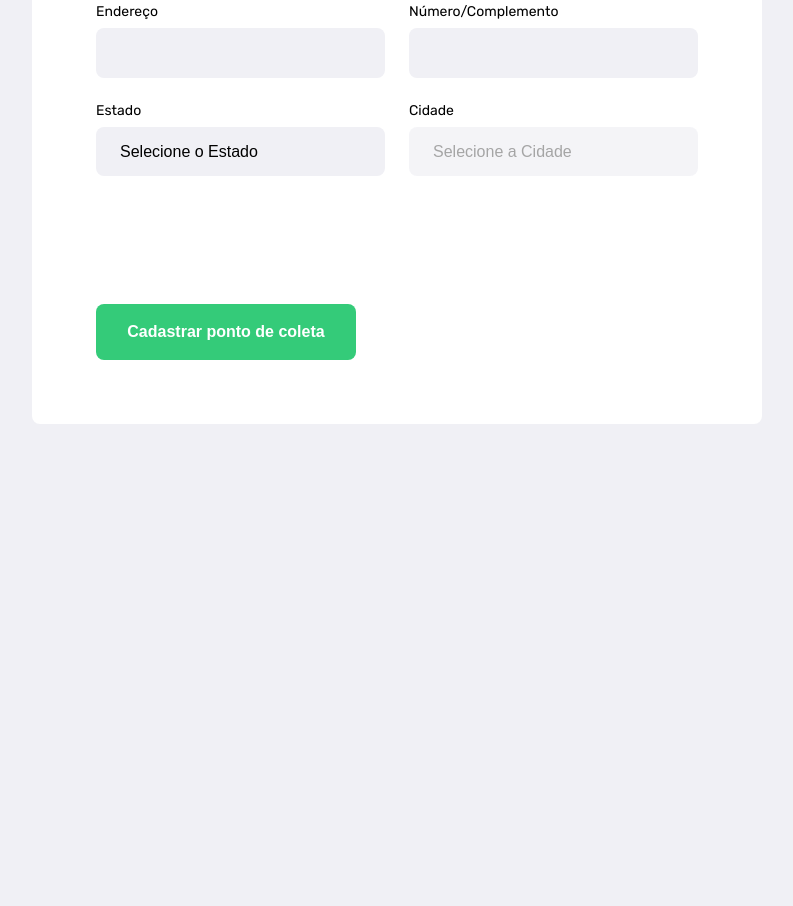
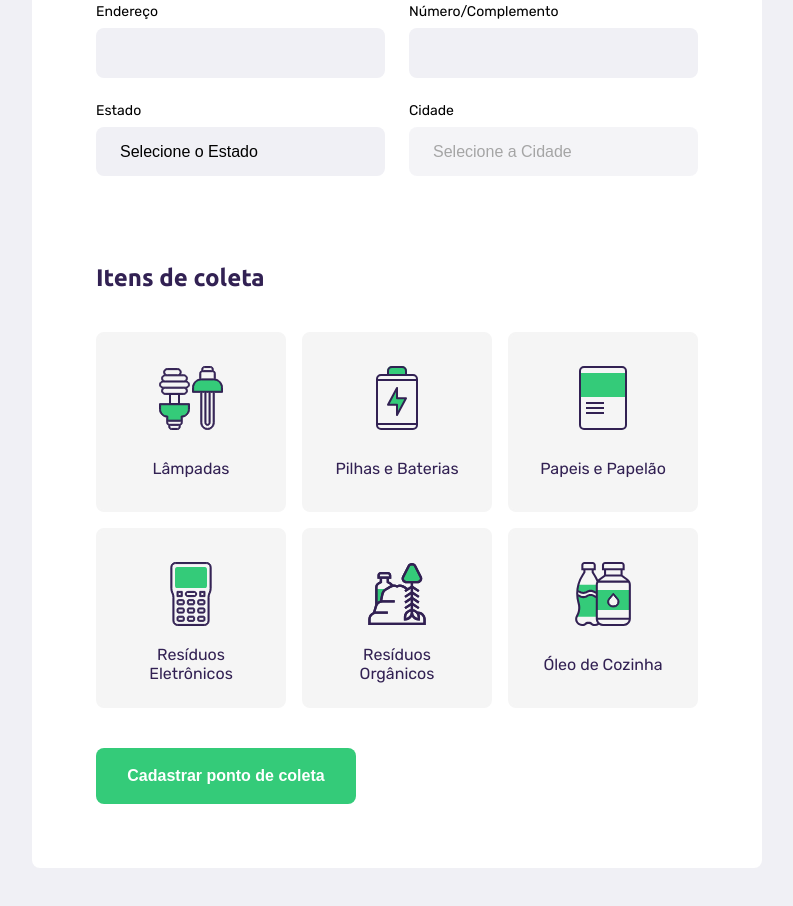
Before and after one commit to carlozfilipe/ecoleta-web, a plain HTML site: page create-point.html in a window 1280 px wide. Shown: the part 506-1412 px from the top of the page, without its empty margins (243-1036 px from the left). Before the commit the page ends 1010 px from the top, so only its background shows below. Drawn offline with Linux system fonts and the light colour scheme; no server answers.

Commit message:
feat: :sparkles: Add Collection Items

```diff
--- a/create-point.html
+++ b/create-point.html
@@ -33,7 +33,7 @@
     <div id="page-create-point">
       <!-- HEADER -->
       <header>
-        <img src="./assets/logo.svg" alt="Logomarca Ecoleta" />
+        <a href="./index.html"><img src="./assets/logo.svg" alt="Logomarca Ecoleta" /></a>
         <a href="index.html">
           <span></span>
           Voltar para home
@@ -44,7 +44,7 @@
       <form action="">
         <h1>Cadastro do ponto de coleta</h1>
 
-        <!-- Primeiro campo -->
+        <!-- FIELDSET: DADOS DA ENTIDADE -->
         <fieldset>
           <legend>
             <h2>Dados da entidade</h2>
@@ -52,39 +52,71 @@
 
           <div class="field">
             <label for="">Nome da entidade</label>
-            <input type="text" name="name" />
+            <input type="text" name="name" required />
           </div>
 
           <div class="field-group">
             <div class="field">
               <label for="address">Endereço</label>
-              <input type="text" name="address" />
+              <input type="text" name="address" required />
             </div>
             <div class="field">
               <label for="address2">Número/Complemento</label>
-              <input type="text" name="address2" />
+              <input type="text" name="address2" required />
             </div>
           </div>
 
           <div class="field-group">
             <div class="field">
               <label for="state">Estado</label>
-              <select name="uf">
+              <select name="uf" required>
                 <option value="">Selecione o Estado</option>
               </select>
               <input type="hidden" name="state">
             </div>
             <div class="field">
               <label for="city">Cidade</label>
-              <select name="city" disabled>
+              <select name="city" disabled required>
                 <option value="">Selecione a Cidade</option>
               </select>
             </div>
           </div>
         </fieldset>
 
-        <!-- Segundo campo -->
-        <fieldset></fieldset>
+        <!-- FIELDSET: ITENS DE COLETA -->
+        <fieldset>
+          <legend>
+            <h2>Itens de coleta</h2>
+          </legend>
+
+          <div class="items-grid">
+            <li data-id="1">
+              <img src="./assets/lampadas.svg" alt="Lâmpadas">
+              <span>Lâmpadas</span>
+            </li>
+            <li data-id="2">
+              <img src="./assets/baterias.svg" alt="Pilhas e Baterias">
+              <span>Pilhas e Baterias</span>
+            </li>
+            <li data-id="3">
+              <img src="./assets/papeis-papelao.svg" alt="Papeis e Papelão">
+              <span>Papeis e Papelão</span>
+            </li>
+            <li data-id="4">
+              <img src="./assets/eletronicos.svg" alt="Resíduos Eletrônicos">
+              <span>Resíduos Eletrônicos</span>
+            </li>
+            <li data-id="5">
+              <img src="./assets/organicos.svg" alt="Resíduos Orgânicos">
+              <span>Resíduos Orgânicos</span>
+            </li>
+            <li data-id="6">
+              <img src="./assets/oleo.svg" alt="Óleo de Cozinha">
+              <span>Óleo de Cozinha</span>
+            </li>
+          </div>
+          <input type="hidden" name="items">
+        </fieldset>
 
         <button type="submit">Cadastrar ponto de coleta</button>
       </form>
--- a/styles/create-point.css
+++ b/styles/create-point.css
@@ -104,3 +104,42 @@ form button {
 form button:hover {
   background-color: #2fb86e;
 }
+
+form .items-grid {
+  display: grid;
+  grid-template-columns: 1fr 1fr 1fr;
+  gap: 16px;
+}
+
+form .items-grid li {
+  background-color: #f5f5f5;
+  list-style: none;
+  border: 2px solid #f5f5f5;
+  border-radius: 8px;
+  height: 180px;
+  padding: 32px 24px 16px;
+  display: flex;
+  flex-direction: column;
+  align-items: center;
+  justify-content: space-between;
+  text-align: center;
+  cursor: pointer;
+}
+
+form .items-grid span {
+  flex: 1;
+  display: flex;
+  align-items: center;
+  color: var(--title-color);
+  margin-top: 12px;
+}
+
+form .items-grid li.selected {
+  background-color: #e1faec;
+  border: 2px solid #2fb86e;
+}
+
+form .items-grid li img,
+form .items-grid li span {
+  pointer-events: none;
+}
```
